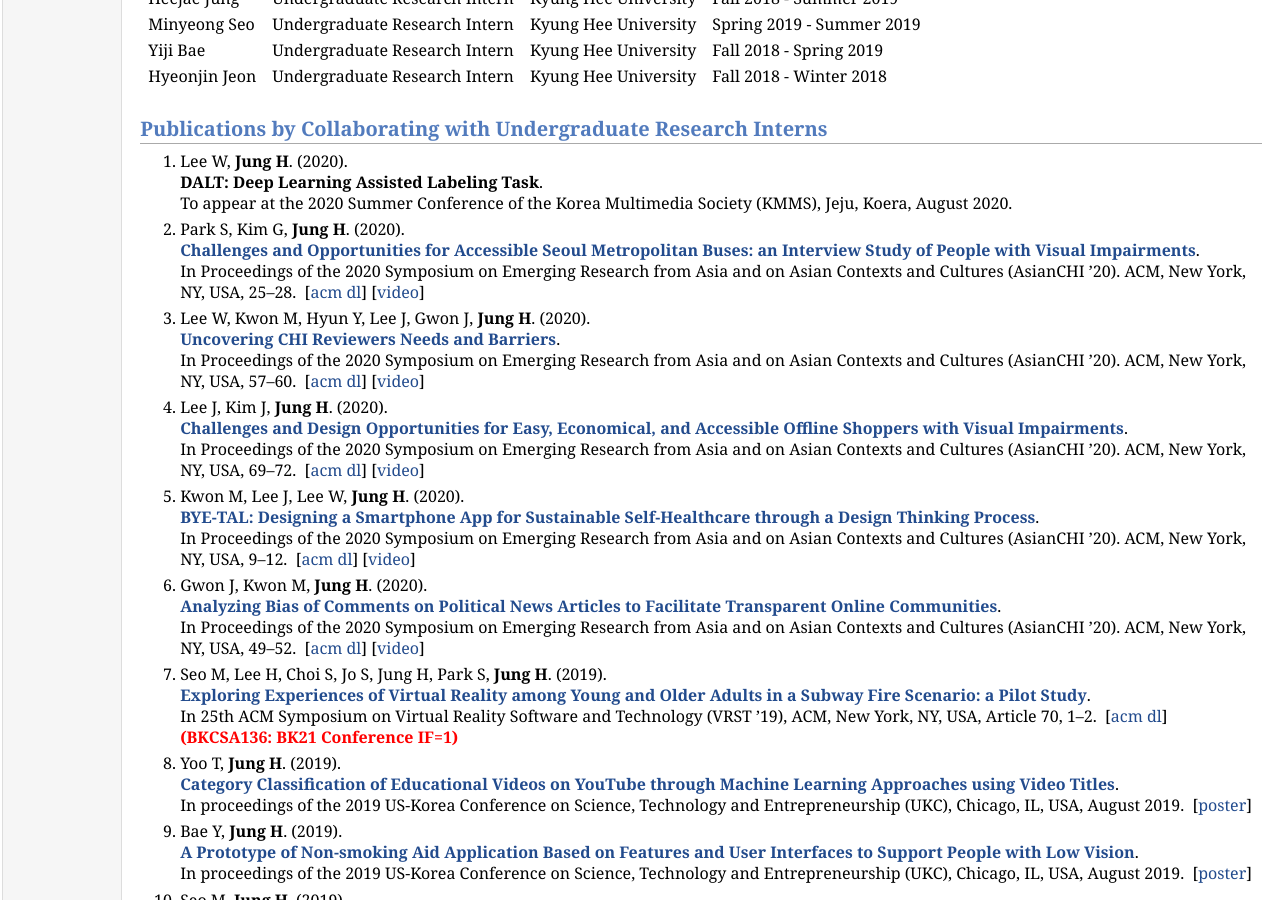
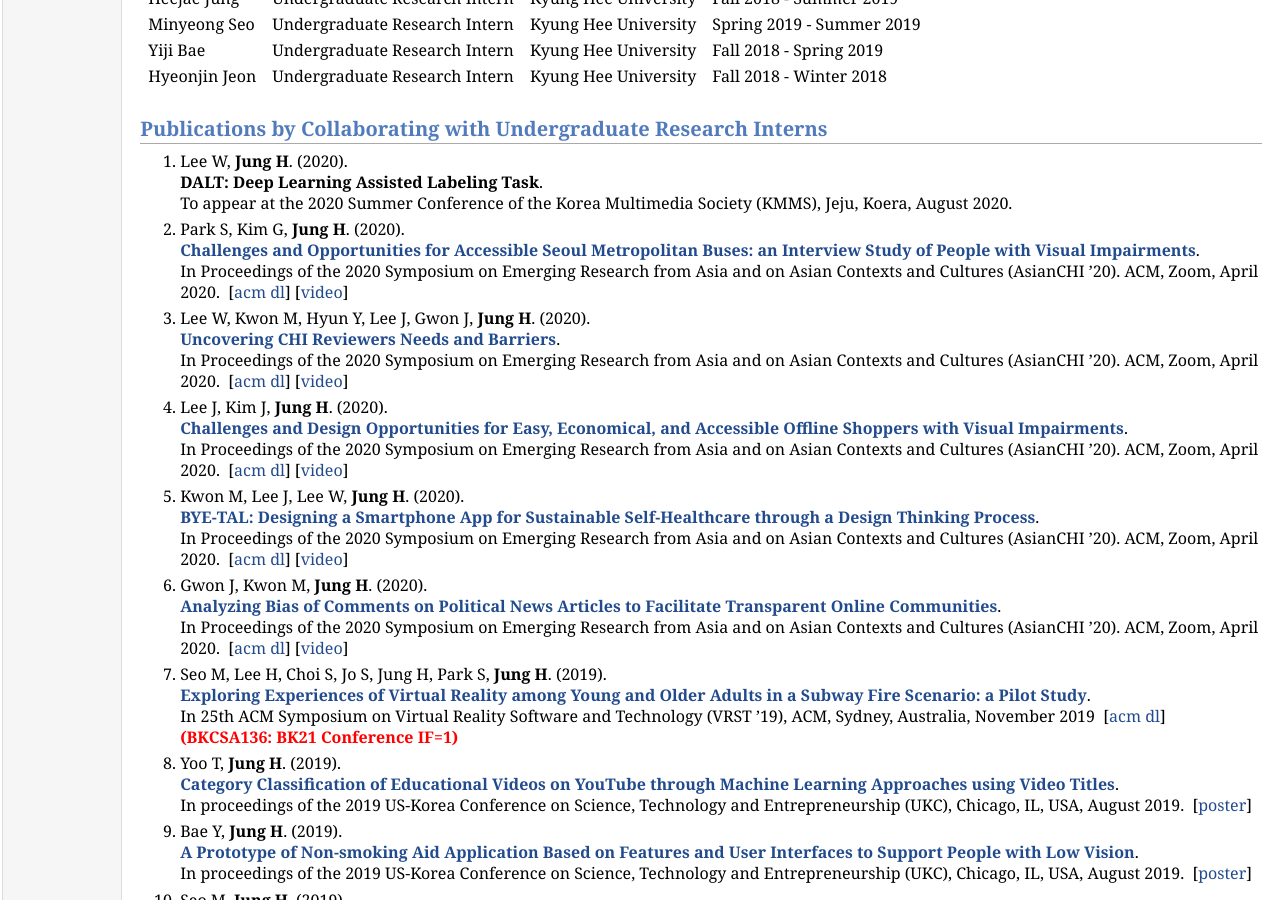
Before and after one commit to hcail/hcail-backup.github.io, a Jekyll site: the page people/people.html, which Jekyll copies as it is, in a window 1280 px wide and 900 px high, scrolled down 1638 px. Built offline with Jekyll 4.4.1, drawn with Linux system fonts in a browser that asks for light colours.

Commit message:
pub zoom added

```diff
--- a/people/people.html
+++ b/people/people.html
@@ -189,8 +189,8 @@ HCI Korea 2019, Jeju, Korea.
   Challenges and Opportunities for Accessible Seoul Metropolitan Buses:
   an Interview Study of People with Visual Impairments</a></b></font>.
   <br />In Proceedings of the 2020 Symposium on Emerging Research from Asia and on Asian
-Contexts and Cultures (AsianCHI ’20). ACM,
-New York, NY, USA, 25–28.&nbsp;
+Contexts and Cultures (AsianCHI ’20).
+ACM, Zoom, April 2020.&nbsp;
   [<a href="https://doi.org/10.1145/3391203.3391209">acm dl</a>]
   [<a href="https://drive.google.com/file/d/1s3m_DZNeFr6e7YGO2epDF3nxEr8HomES/view?usp=sharing">video</a>]
   </p>
@@ -200,7 +200,7 @@ New York, NY, USA, 25–28.&nbsp;
     <a href="http://hyunggujung.com/pub/papers/2020/asianchi20-wlee.pdf">
   Uncovering CHI Reviewers Needs and Barriers</a></b></font>.
   <br />In Proceedings of the 2020 Symposium on Emerging Research from Asia and
-  on Asian Contexts and Cultures (AsianCHI ’20). ACM, New York, NY, USA, 57–60.&nbsp;
+  on Asian Contexts and Cultures (AsianCHI ’20). ACM, Zoom, April 2020.&nbsp;
   [<a href="https://doi.org/10.1145/3391203.3391218">acm dl</a>]
   [<a href="https://drive.google.com/file/d/16njbe7cdu1MFjBJdzFer__mV4tlXk5DX/view?usp=sharing">video</a>]
   </p>
@@ -210,7 +210,8 @@ New York, NY, USA, 25–28.&nbsp;
     <a href="http://hyunggujung.com/pub/papers/2020/asianchi20-jlee.pdf">
   Challenges and Design Opportunities for Easy, Economical, and Accessible Offline Shoppers with Visual Impairments</a></b></font>.
   <br />In Proceedings of the 2020 Symposium on Emerging Research from Asia and
-  on Asian Contexts and Cultures (AsianCHI ’20). ACM, New York, NY, USA, 69–72.&nbsp;
+  on Asian Contexts and Cultures (AsianCHI ’20).
+  ACM, Zoom, April 2020.&nbsp;
   [<a href="https://doi.org/10.1145/3391203.3391223">acm dl</a>]
   [<a href="https://drive.google.com/file/d/1P9vcCoU3C_CeDRJRdhXO_-5bsP-8dak5/view?usp=sharing">video</a>]
   </p>
@@ -220,7 +221,8 @@ New York, NY, USA, 25–28.&nbsp;
     <a href="http://hyunggujung.com/pub/papers/2020/asianchi20-mkwon.pdf">
   BYE-TAL: Designing a Smartphone App for Sustainable Self-Healthcare through a Design Thinking Process</a></b></font>.
   <br />In Proceedings of the 2020 Symposium on Emerging Research from Asia and
-  on Asian Contexts and Cultures (AsianCHI ’20). ACM, New York, NY, USA, 9–12.&nbsp;
+  on Asian Contexts and Cultures (AsianCHI ’20).
+  ACM, Zoom, April 2020.&nbsp;
   [<a href="https://doi.org/10.1145/3391203.3391204">acm dl</a>]
   [<a href="https://drive.google.com/file/d/1j-VdCO49NVEsh5CH27-Un6u7LMXsHWDL/view?usp=sharing">video</a>]
   </p>
@@ -230,7 +232,8 @@ New York, NY, USA, 25–28.&nbsp;
     <a href="http://hyunggujung.com/pub/papers/2020/asianchi20-jgwon.pdf">
   Analyzing Bias of Comments on Political News Articles to Facilitate Transparent Online Communities</a></b></font>.
   <br />In Proceedings of the 2020 Symposium on Emerging Research from Asia and
-  on Asian Contexts and Cultures (AsianCHI ’20). ACM, New York, NY, USA, 49–52.&nbsp;
+  on Asian Contexts and Cultures (AsianCHI ’20).
+  ACM, Zoom, April 2020.&nbsp;
   [<a href="https://doi.org/10.1145/3391203.3391216">acm dl</a>]
   [<a href="https://drive.google.com/file/d/1hbNmKwM9cAiyUvPlDrOHhGPRY6hhsmgx/view?usp=sharing">video</a>]
   </p>
@@ -241,7 +244,7 @@ New York, NY, USA, 25–28.&nbsp;
   Exploring Experiences of Virtual Reality among Young and Older Adults in a
   Subway Fire Scenario: a Pilot Study</a></b></font>.
   <br />In 25th ACM Symposium on Virtual Reality Software and Technology (VRST ’19),
-  ACM, New York, NY, USA, Article 70, 1–2.&nbsp;
+  ACM, Sydney, Australia, November 2019&nbsp;
   [<a href="https://doi.org/10.1145/3359996.3364788">acm dl</a>]
   <br />
   <font color=red size=+0.5><b>(BKCSA136: BK21 Conference IF=1)</b></font>
```
Also changed, not shown: pub/pub.html (+10 -7 lines).
